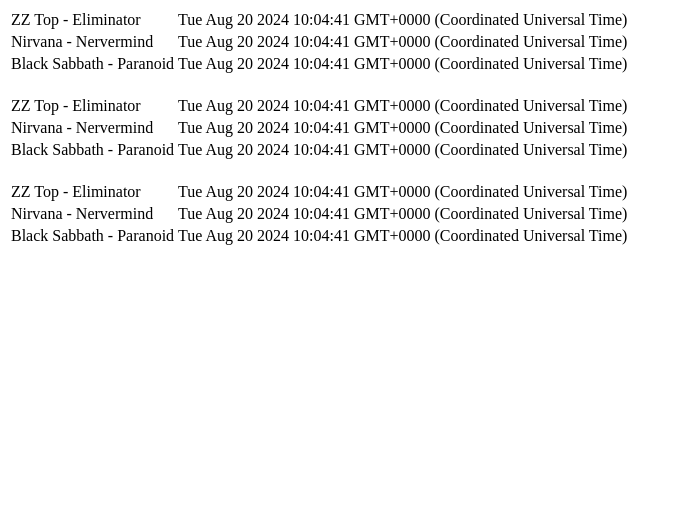
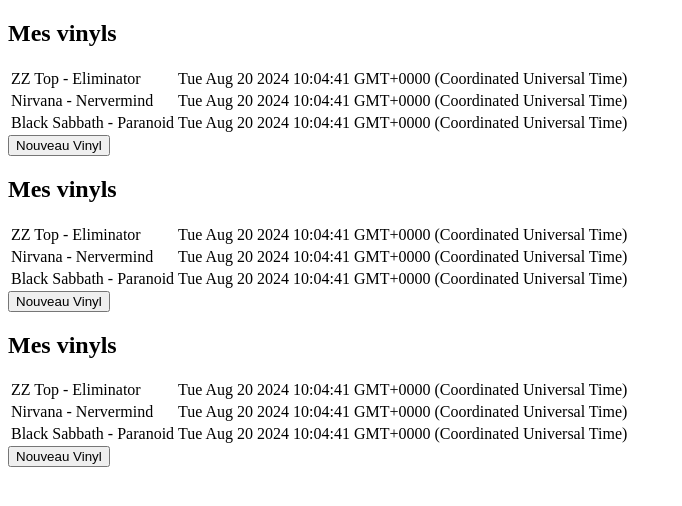
Before and after one commit to tony-dugue/curious-academy-learn-angular-18-signal, an Angular app: page / in a window 1280 px wide. Shown: the top 506 px of the page, without its empty margins (0-682 px from the left). Built offline with nearby package versions, Linux system fonts and the light colour scheme.

Commit message:
feat: add child component & discover input and output

```diff
--- a/projects/vinylcollection/src/app/features/vinyls/components/list-vinyls/list-vinyls.component.html
+++ b/projects/vinylcollection/src/app/features/vinyls/components/list-vinyls/list-vinyls.component.html
@@ -1,12 +1,5 @@
-<table>
-  <tbody>
-    @for (vinyl of vinylList; track vinyl.nom) {
-    <tr>
-      <td>{{ vinyl.nom }}</td>
-      <td>{{ vinyl.dateSortie }}</td>
-    </tr>
-    } @empty {
-    <td>Aucune ligne !</td>
-    }
-  </tbody>
-</table>
+<tdu-table-vinyls
+  titre="Mes vinyls"
+  [items]="vinylList"
+  (toCreate)="prepareCreation()"
+/>
--- a/projects/vinylcollection/src/app/features/vinyls/components/list-vinyls/list-vinyls.component.ts
+++ b/projects/vinylcollection/src/app/features/vinyls/components/list-vinyls/list-vinyls.component.ts
@@ -1,10 +1,11 @@
 import { Component } from '@angular/core';
 import { Vinyl } from '../../models/vinyl';
+import { TableVinylsComponent } from '../table-vinyls/table-vinyls.component';
 
 @Component({
   selector: 'tdu-list-vinyls',
   standalone: true,
-  imports: [],
+  imports: [TableVinylsComponent],
   templateUrl: './list-vinyls.component.html',
   styleUrl: './list-vinyls.component.css',
 })
@@ -14,4 +15,8 @@
     { nom: 'Nirvana - Nervermind', dateSortie: new Date() },
     { nom: 'Black Sabbath - Paranoid', dateSortie: new Date() },
   ];
+
+  prepareCreation(): void {
+    console.log('Prêt !')
+  }
 }
--- /dev/null
+++ b/projects/vinylcollection/src/app/features/vinyls/components/table-vinyls/table-vinyls.component.html
@@ -0,0 +1,15 @@
+<h2>{{ titre() }}</h2>
+<table>
+  <tbody>
+    @for (vinyl of items(); track vinyl.nom) {
+    <tr>
+      <td>{{ vinyl.nom }}</td>
+      <td>{{ vinyl.dateSortie }}</td>
+    </tr>
+    } @empty {
+    <td>Aucune ligne !</td>
+    }
+  </tbody>
+</table>
+
+<button (click)="clickToAddNewVinyl()">Nouveau Vinyl</button>
--- /dev/null
+++ b/projects/vinylcollection/src/app/features/vinyls/components/table-vinyls/table-vinyls.component.ts
@@ -0,0 +1,20 @@
+import { Component, input, output } from '@angular/core';
+import { Vinyl } from '../../models/vinyl';
+
+@Component({
+  selector: 'tdu-table-vinyls',
+  standalone: true,
+  imports: [],
+  templateUrl: './table-vinyls.component.html',
+  styleUrl: './table-vinyls.component.css',
+})
+export class TableVinylsComponent {
+  items = input.required<Vinyl[]>();
+  titre = input<string>('');
+
+  toCreate = output<void>();
+
+  clickToAddNewVinyl(): void {
+    this.toCreate.emit();
+  }
+}
```
Also changed, not shown: projects/vinylcollection/src/app/features/vinyls/components/table-vinyls/table-vinyls.component.css (added), 1 other file (tests, documents, lock files or other folders).
